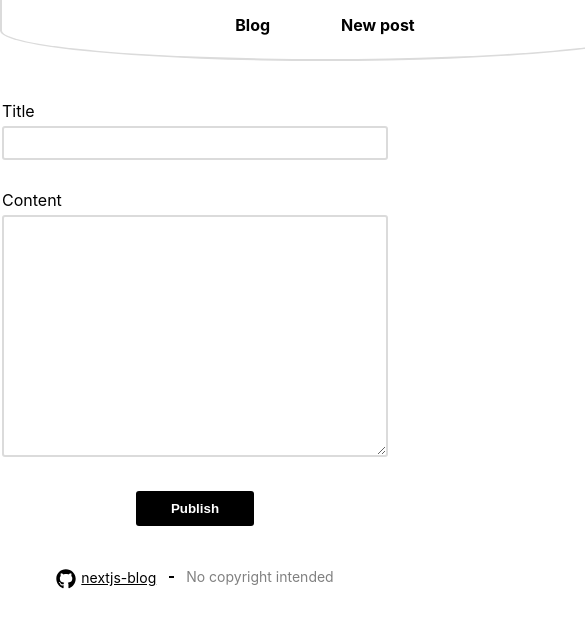
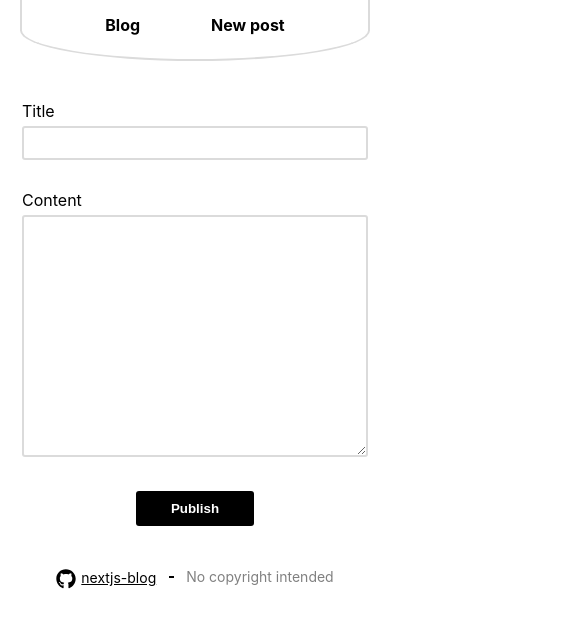
Before and after one commit to kamennova/nextjs-blog, a Next.js app: page /posts/new in a window 390 px wide. Shown: the top 628 px of the page, 585 px wide, since content can reach past the window. Built offline with nearby package versions, Linux system fonts and the light colour scheme.

Commit message:
feat(ui): adapt for mobile

```diff
--- a/components/Containers.tsx
+++ b/components/Containers.tsx
@@ -1,8 +1,9 @@
 import styled from "styled-components";
 
 export const PageContainer = styled.div`
-    width: 700px;
+    width: 740px;
     max-width: 100%;
+    padding: 0 20px;
     margin: 0 auto;
 `;
 
--- a/components/layout.tsx
+++ b/components/layout.tsx
@@ -16,8 +16,9 @@ export default function Layout(props: {
                 <title>{props.title} | Blog</title>
                 <link rel="icon" href="/favicon.ico" />
             </Head>
+            <PageContainer>
                 <MainHeader>
-                <nav className="main-nav">
+                    <nav>
                         <Links>
                             <li>
                                 <Link href={"/"}>Blog</Link>
@@ -28,7 +29,6 @@ export default function Layout(props: {
                         </Links>
                     </nav>
                 </MainHeader>
-            <PageContainer>
                 <main>{props.children}</main>
                 <Footer>
                     <LinkWrap>
@@ -53,6 +53,7 @@ const MainHeader = styled.header`
     border-bottom-right-radius: 50%;
     text-align: center;
     width: 650px;
+    max-width: 100%;
     margin: 0 auto 40px;
 `;
 
--- a/pages/index.tsx
+++ b/pages/index.tsx
@@ -17,7 +17,7 @@ const HomeComponent = (props: {
 }) => {
     useEffect(() => {
         if (props.posts.length === 0) {
-            props.fetchPosts().then(() => {});
+            props.fetchPosts();
         }
     }, []);
 
```
Lines whose indentation alone changed are shown as unchanged.
